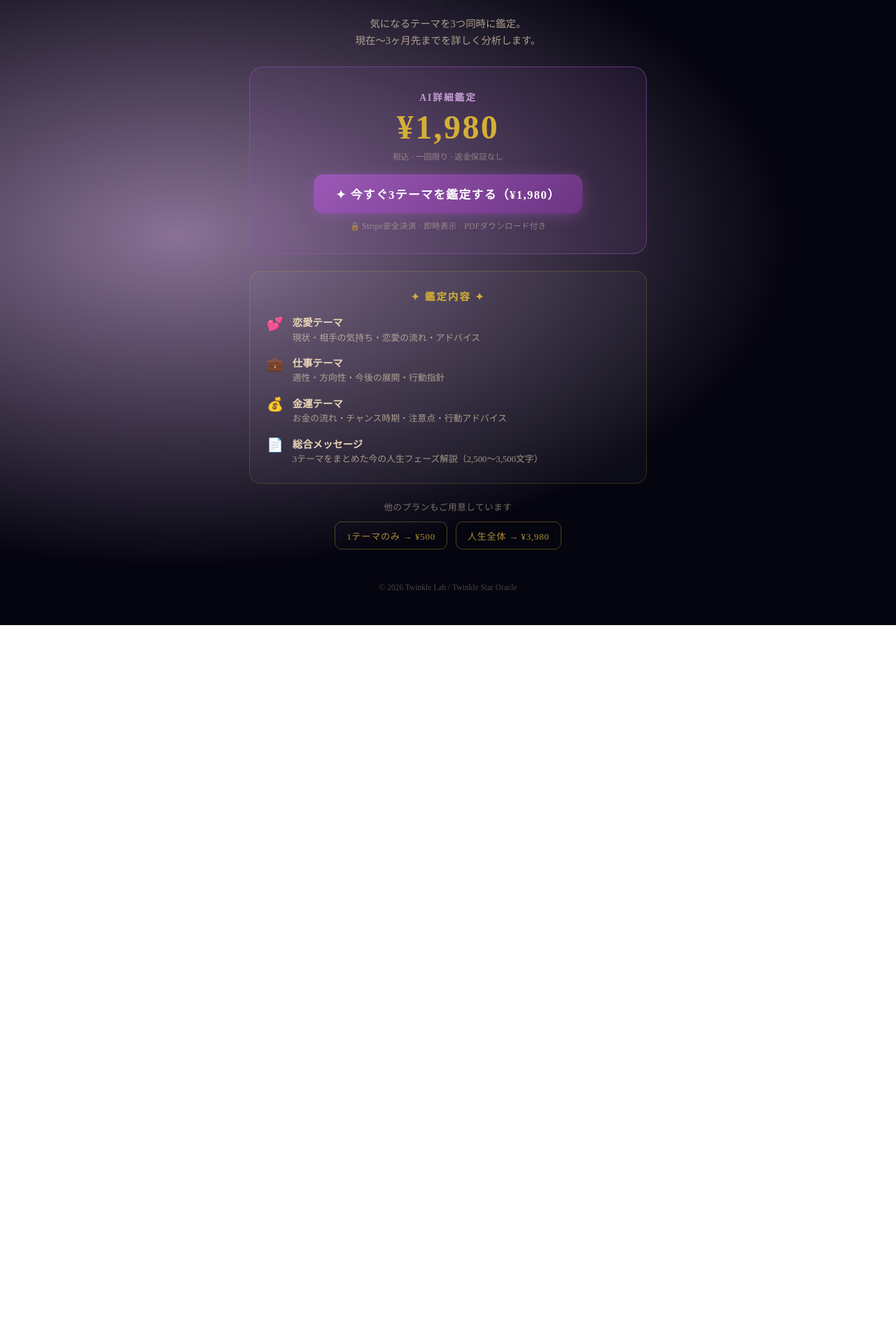
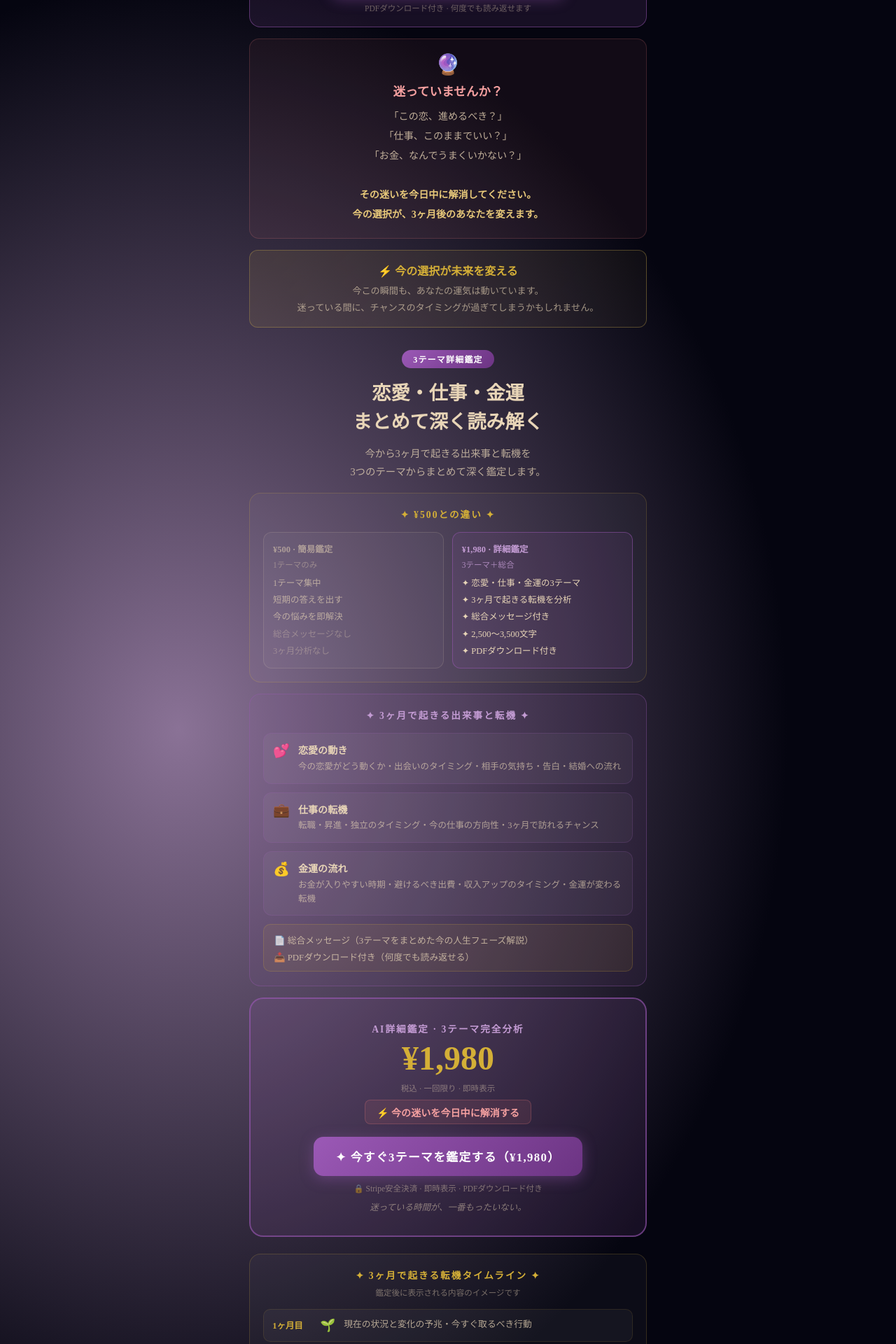
Before and after one commit to sincere1229/sincere1229-twinklelab-next, a Next.js app: page /star/chukan in a window 1280 px wide. Shown: the part 220-2140 px from the top of the page at 70% size. Before the commit the page ends 1113 px from the top, so only its background shows below. Built offline with nearby package versions, Linux system fonts and the light colour scheme.

Commit message:
Update page.tsx

```diff
--- a/app/star/chukan/page.tsx
+++ b/app/star/chukan/page.tsx
@@ -1,312 +1,266 @@
 'use client'
-
-// ============================================================
-//  app/star/chukan/page.tsx
-//  ¥1,980 中間鑑定ページ（直課金・LINEなし）
-//
-//  導線: 無料占い結果 → ¥500 → ★この画面★ → ¥3,980
-//
-//  Stripe Payment Link を差し込む:
-//    STRIPE_URL_1980 を本番のURLに変更してください
-// ============================================================
 
 import Link from 'next/link'
 
-// ★ここを本番 Stripe Payment Link に変更★
 const STRIPE_URL_1980 = 'https://buy.stripe.com/14A8wIbTEf8C9ANfRx33W03'
 
 export default function ChukanPage() {
   return (
-    <main style={styles.bg}>
-      <div style={styles.container}>
+    <main style={s.bg}>
+      <div style={s.container}>
 
         {/* ヘッダー */}
-        <div style={styles.header}>
-          <Link href="/star" style={styles.backLink}>← 占いトップへ</Link>
-          <div style={styles.logo}>✦ Twinkle Star Oracle ✦</div>
+        <div style={s.header}>
+          <Link href="/star" style={s.backLink}>← 占いトップへ</Link>
+          <div style={s.logo}>✦ Twinkle Star Oracle ✦</div>
+        </div>
+
+        {/* ① 上部CTA（新規追加） */}
+        <div style={s.topCta}>
+          <div style={s.topCtaNote}>🔮 即時表示 · 🔒 Stripe安全決済</div>
+          <div style={s.topCtaTitle}>恋愛・仕事・金運を今すぐ3テーマまとめて鑑定</div>
+          <a href={STRIPE_URL_1980} target="_blank" rel="noopener noreferrer" style={s.topCtaBtn}>
+            ✦ 今すぐ3テーマを鑑定する（¥1,980）
+          </a>
+          <div style={s.topCtaSub}>PDFダウンロード付き · 何度でも読み返せます</div>
+        </div>
+
+        {/* ④ 感情トリガー */}
+        <div style={s.emotionBox}>
+          <div style={s.emotionIcon}>🔮</div>
+          <div style={s.emotionTitle}>迷っていませんか？</div>
+          <div style={s.emotionText}>
+            「この恋、進めるべき？」<br />
+            「仕事、このままでいい？」<br />
+            「お金、なんでうまくいかない？」<br />
+            <br />
+            <span style={{color:'#e8c97a', fontWeight:600}}>
+              その迷いを今日中に解消してください。<br />
+              今の選択が、3ヶ月後のあなたを変えます。
+            </span>
+          </div>
+        </div>
+
+        {/* ② 緊急性 */}
+        <div style={s.urgencyBox}>
+          <div style={s.urgencyText}>⚡ 今の選択が未来を変える</div>
+          <div style={s.urgencyDesc}>
+            今この瞬間も、あなたの運気は動いています。<br />
+            迷っている間に、チャンスのタイミングが過ぎてしまうかもしれません。
+          </div>
         </div>
 
         {/* タイトルエリア */}
-        <div style={styles.titleArea}>
-          <div style={styles.badge}>3テーマ詳細鑑定</div>
-          <h1 style={styles.h1}>
+        <div style={s.titleArea}>
+          <div style={s.badge}>3テーマ詳細鑑定</div>
+          <h1 style={s.h1}>
             恋愛・仕事・金運<br />
             まとめて深く読み解く
           </h1>
-          <p style={styles.sub}>
-            気になるテーマを3つ同時に鑑定。<br />
-            現在〜3ヶ月先までを詳しく分析します。
+          {/* ③ 未来訴求強化 */}
+          <p style={s.sub}>
+            今から3ヶ月で起きる出来事と転機を<br />
+            3つのテーマからまとめて深く鑑定します。
           </p>
         </div>
 
-        {/* 価格・CTA */}
-        <div style={styles.priceCard}>
-          <div style={styles.priceLabel}>AI詳細鑑定</div>
-          <div style={styles.price}>¥1,980</div>
-          <div style={styles.priceNote}>税込 · 一回限り · 返金保証なし</div>
-          <a
-            href={STRIPE_URL_1980}
-            target="_blank"
-            rel="noopener noreferrer"
-            style={styles.btnMain}
-          >
-            ✦ 今すぐ3テーマを鑑定する（¥1,980）
-          </a>
-          <div style={styles.security}>🔒 Stripe安全決済 · 即時表示 · PDFダウンロード付き</div>
-        </div>
-
-        {/* 内容説明 */}
-        <div style={styles.contentBox}>
-          <div style={styles.contentTitle}>✦ 鑑定内容 ✦</div>
-          <ul style={styles.list}>
-            <li style={styles.listItem}>
-              <span style={styles.listIcon}>💕</span>
-              <div>
-                <strong style={styles.listHead}>恋愛テーマ</strong>
-                <div style={styles.listDesc}>現状・相手の気持ち・恋愛の流れ・アドバイス</div>
-              </div>
-            </li>
-            <li style={styles.listItem}>
-              <span style={styles.listIcon}>💼</span>
-              <div>
-                <strong style={styles.listHead}>仕事テーマ</strong>
-                <div style={styles.listDesc}>適性・方向性・今後の展開・行動指針</div>
-              </div>
-            </li>
-            <li style={styles.listItem}>
-              <span style={styles.listIcon}>💰</span>
-              <div>
-                <strong style={styles.listHead}>金運テーマ</strong>
-                <div style={styles.listDesc}>お金の流れ・チャンス時期・注意点・行動アドバイス</div>
-              </div>
-            </li>
-            <li style={styles.listItem}>
-              <span style={styles.listIcon}>📄</span>
-              <div>
-                <strong style={styles.listHead}>総合メッセージ</strong>
-                <div style={styles.listDesc}>3テーマをまとめた今の人生フェーズ解説（2,500〜3,500文字）</div>
-              </div>
-            </li>
-          </ul>
-        </div>
-
-        {/* サブCTA（¥500 / ¥3,980） */}
-        <div style={styles.altArea}>
-          <div style={styles.altTitle}>他のプランもご用意しています</div>
-          <div style={styles.altRow}>
-            <a href="/star/mini" style={styles.altBtn}>
-              1テーマのみ → ¥500
-            </a>
-            <a href="/star/sogo" style={styles.altBtn}>
-              人生全体 → ¥3,980
-            </a>
+        {/* ⑥ ¥500との違い明記 */}
+        <div style={s.compareBox}>
+          <div style={s.compareTitle}>✦ ¥500との違い ✦</div>
+          <div style={s.compareGrid}>
+            <div style={s.compareCol500}>
+              <div style={s.compareColLabel}>¥500 · 簡易鑑定</div>
+              <div style={s.compareColSub}>1テーマのみ</div>
+              <ul style={s.compareList}>
+                <li style={s.compareItem}>1テーマ集中</li>
+                <li style={s.compareItem}>短期の答えを出す</li>
+                <li style={s.compareItem}>今の悩みを即解決</li>
+                <li style={{...s.compareItem, color:'rgba(232,213,183,0.35)'}}>総合メッセージなし</li>
+                <li style={{...s.compareItem, color:'rgba(232,213,183,0.35)'}}>3ヶ月分析なし</li>
+              </ul>
+            </div>
+            <div style={s.compareCol1980}>
+              <div style={s.compareColLabel1980}>¥1,980 · 詳細鑑定</div>
+              <div style={s.compareColSub1980}>3テーマ＋総合</div>
+              <ul style={s.compareList}>
+                <li style={s.compareItem1980}>✦ 恋愛・仕事・金運の3テーマ</li>
+                <li style={s.compareItem1980}>✦ 3ヶ月で起きる転機を分析</li>
+                <li style={s.compareItem1980}>✦ 総合メッセージ付き</li>
+                <li style={s.compareItem1980}>✦ 2,500〜3,500文字</li>
+                <li style={s.compareItem1980}>✦ PDFダウンロード付き</li>
+              </ul>
+            </div>
           </div>
         </div>
 
-        <footer style={styles.footer}>
-          © 2026 Twinkle Lab / Twinkle Star Oracle
-        </footer>
+        {/* ⑤ PREMIUM内容明示 */}
+        <div style={s.premiumBox}>
+          <div style={s.premiumTitle}>✦ 3ヶ月で起きる出来事と転機 ✦</div>
+          <div style={s.premiumGrid}>
+            <div style={s.premiumItem}>
+              <div style={s.premiumIcon}>💕</div>
+              <div>
+                <div style={s.premiumHead}>恋愛の動き</div>
+                <div style={s.premiumDesc}>今の恋愛がどう動くか・出会いのタイミング・相手の気持ち・告白・結婚への流れ</div>
+              </div>
+            </div>
+            <div style={s.premiumItem}>
+              <div style={s.premiumIcon}>💼</div>
+              <div>
+                <div style={s.premiumHead}>仕事の転機</div>
+                <div style={s.premiumDesc}>転職・昇進・独立のタイミング・今の仕事の方向性・3ヶ月で訪れるチャンス</div>
+              </div>
+            </div>
+            <div style={s.premiumItem}>
+              <div style={s.premiumIcon}>💰</div>
+              <div>
+                <div style={s.premiumHead}>金運の流れ</div>
+                <div style={s.premiumDesc}>お金が入りやすい時期・避けるべき出費・収入アップのタイミング・金運が変わる転機</div>
+              </div>
+            </div>
+          </div>
+          <div style={s.premiumPlus}>
+            <div style={s.premiumPlusItem}>📄 総合メッセージ（3テーマをまとめた今の人生フェーズ解説）</div>
+            <div style={s.premiumPlusItem}>📥 PDFダウンロード付き（何度でも読み返せる）</div>
+          </div>
+        </div>
+
+        {/* メイン価格・CTA */}
+        <div style={s.priceCard}>
+          <div style={s.priceLabel}>AI詳細鑑定 · 3テーマ完全分析</div>
+          <div style={s.price}>¥1,980</div>
+          <div style={s.priceNote}>税込 · 一回限り · 即時表示</div>
+          <div style={s.priceUrgency}>⚡ 今の迷いを今日中に解消する</div>
+          <a href={STRIPE_URL_1980} target="_blank" rel="noopener noreferrer" style={s.btnMain}>
+            ✦ 今すぐ3テーマを鑑定する（¥1,980）
+          </a>
+          <div style={s.security}>🔒 Stripe安全決済 · 即時表示 · PDFダウンロード付き</div>
+          <div style={s.priceEmotion}>迷っている時間が、一番もったいない。</div>
+        </div>
+
+        {/* ③ タイムライン */}
+        <div style={s.timelineBox}>
+          <div style={s.timelineTitle}>✦ 3ヶ月で起きる転機タイムライン ✦</div>
+          <div style={s.timelineDesc}>鑑定後に表示される内容のイメージです</div>
+          <div style={s.timelineList}>
+            {[
+              { month:'1ヶ月目', icon:'🌱', text:'現在の状況と変化の予兆・今すぐ取るべき行動' },
+              { month:'2ヶ月目', icon:'🌊', text:'転機が訪れるタイミング・チャンスと注意点' },
+              { month:'3ヶ月目', icon:'✨', text:'大きな変化・結果が出る時期・未来へのメッセージ' },
+            ].map(t => (
+              <div key={t.month} style={s.timelineItem}>
+                <div style={s.timelineMonth}>{t.month}</div>
+                <div style={s.timelineIcon}>{t.icon}</div>
+                <div style={s.timelineText}>{t.text}</div>
+              </div>
+            ))}
+          </div>
+        </div>
+
+        {/* サブCTA */}
+        <div style={s.altArea}>
+          <div style={s.altTitle}>他のプランもご用意しています</div>
+          <div style={s.altRow}>
+            <a href="/star/mini" style={s.altBtn}>1テーマのみ → ¥500</a>
+            <a href="/star/sogo" style={s.altBtn}>人生全体 → ¥3,980</a>
+          </div>
+          <div style={s.altNote}>
+            ¥1,980は¥500の3テーマ版＋総合メッセージ付き。<br />
+            より深く・広く知りたい方に最適なプランです。
+          </div>
+        </div>
+
+        <footer style={s.footer}>© 2026 Twinkle Lab / Twinkle Star Oracle</footer>
       </div>
     </main>
   )
 }
 
-// ============================================================
-//  スタイル
-// ============================================================
-const styles: Record<string, React.CSSProperties> = {
-  bg: {
-    minHeight: '100vh',
-    background: 'radial-gradient(ellipse at 20% 50%, rgba(60,20,80,0.6) 0%, #050510 60%)',
-    color: '#e8d5b7',
-    fontFamily: "'Noto Serif JP', serif",
-  },
-  container: {
-    maxWidth: 600,
-    margin: '0 auto',
-    padding: '0 1rem 3rem',
-  },
+const G = '#d4af37'
+const W = '#e8d5b7'
+const P = (o: string) => `rgba(155,89,182,${o})`
 
-  // ヘッダー
-  header: {
-    padding: '1.2rem 0',
-    display: 'flex',
-    flexDirection: 'column',
-    alignItems: 'center',
-    gap: '0.5rem',
-  },
-  backLink: {
-    color: 'rgba(212,175,55,0.6)',
-    textDecoration: 'none',
-    fontSize: '0.8rem',
-    alignSelf: 'flex-start',
-  },
-  logo: {
-    color: '#d4af37',
-    fontSize: '0.85rem',
-    letterSpacing: '0.2em',
-    opacity: 0.8,
-  },
+const s: Record<string, React.CSSProperties> = {
+  bg: { minHeight:'100vh', background:'radial-gradient(ellipse at 20% 50%, rgba(60,20,80,0.6) 0%, #050510 60%)', color:W, fontFamily:"'Noto Serif JP', serif" },
+  container: { maxWidth:600, margin:'0 auto', padding:'0 1rem 3rem' },
 
-  // タイトル
-  titleArea: {
-    textAlign: 'center',
-    padding: '1.5rem 0',
-  },
-  badge: {
-    display: 'inline-block',
-    background: 'linear-gradient(135deg,#9b59b6,#6c3483)',
-    color: '#fff',
-    fontSize: '0.75rem',
-    fontWeight: 700,
-    borderRadius: 20,
-    padding: '4px 16px',
-    letterSpacing: '0.1em',
-    marginBottom: '1rem',
-  },
-  h1: {
-    color: '#e8d5b7',
-    fontSize: '1.7rem',
-    fontWeight: 700,
-    lineHeight: 1.5,
-    margin: '0 0 0.75rem',
-    letterSpacing: '0.05em',
-  },
-  sub: {
-    color: 'rgba(232,213,183,0.7)',
-    fontSize: '0.9rem',
-    lineHeight: 1.7,
-    margin: 0,
-  },
+  header: { padding:'1.2rem 0', display:'flex', flexDirection:'column', alignItems:'center', gap:'0.5rem' },
+  backLink: { color:'rgba(212,175,55,0.6)', textDecoration:'none', fontSize:'0.8rem', alignSelf:'flex-start' },
+  logo: { color:G, fontSize:'0.85rem', letterSpacing:'0.2em', opacity:0.8 },
+
+  // ① 上部CTA
+  topCta: { background:P('0.12'), border:`1px solid ${P('0.5')}`, borderRadius:16, padding:'1.2rem 1rem', textAlign:'center', marginBottom:'1rem' },
+  topCtaNote: { color:'rgba(232,213,183,0.55)', fontSize:'0.78rem', marginBottom:'0.4rem' },
+  topCtaTitle: { color:W, fontSize:'1rem', fontWeight:600, marginBottom:'0.8rem', lineHeight:1.6 },
+  topCtaBtn: { display:'inline-block', background:'linear-gradient(135deg,#9b59b6,#6c3483)', color:'#fff', fontWeight:700, fontSize:'0.95rem', borderRadius:12, padding:'0.85rem 1.5rem', textDecoration:'none', letterSpacing:'0.06em', boxShadow:'0 4px 20px rgba(155,89,182,0.4)' },
+  topCtaSub: { color:'rgba(232,213,183,0.4)', fontSize:'0.72rem', marginTop:'0.5rem' },
+
+  // ④ 感情
+  emotionBox: { background:'rgba(232,122,122,0.06)', border:'1px solid rgba(232,122,122,0.2)', borderRadius:14, padding:'1.2rem 1rem', textAlign:'center', marginBottom:'1rem' },
+  emotionIcon: { fontSize:'1.8rem', marginBottom:'0.5rem' },
+  emotionTitle: { color:'#f5a0a0', fontSize:'1.1rem', fontWeight:700, marginBottom:'0.6rem' },
+  emotionText: { color:'rgba(232,213,183,0.8)', fontSize:'0.88rem', lineHeight:2 },
+
+  // ② 緊急性
+  urgencyBox: { background:'linear-gradient(135deg,rgba(201,168,76,0.12),rgba(201,168,76,0.04))', border:'1px solid rgba(201,168,76,0.35)', borderRadius:12, padding:'1rem', textAlign:'center', marginBottom:'1rem' },
+  urgencyText: { color:G, fontSize:'1rem', fontWeight:700, marginBottom:'0.4rem' },
+  urgencyDesc: { color:'rgba(232,213,183,0.65)', fontSize:'0.82rem', lineHeight:1.8 },
+
+  titleArea: { textAlign:'center', padding:'1rem 0' },
+  badge: { display:'inline-block', background:'linear-gradient(135deg,#9b59b6,#6c3483)', color:'#fff', fontSize:'0.75rem', fontWeight:700, borderRadius:20, padding:'4px 16px', letterSpacing:'0.1em', marginBottom:'1rem' },
+  h1: { color:W, fontSize:'1.7rem', fontWeight:700, lineHeight:1.5, margin:'0 0 0.75rem' },
+  sub: { color:'rgba(232,213,183,0.75)', fontSize:'0.9rem', lineHeight:1.8 },
+
+  // ⑥ 比較
+  compareBox: { background:'rgba(255,255,255,0.03)', border:'1px solid rgba(212,175,55,0.2)', borderRadius:16, padding:'1.2rem', marginBottom:'1rem' },
+  compareTitle: { color:G, fontSize:'0.85rem', fontWeight:700, letterSpacing:'0.15em', textAlign:'center', marginBottom:'1rem' },
+  compareGrid: { display:'grid', gridTemplateColumns:'1fr 1fr', gap:'0.75rem' },
+  compareCol500: { background:'rgba(255,255,255,0.03)', border:'1px solid rgba(232,213,183,0.15)', borderRadius:12, padding:'0.9rem 0.8rem' },
+  compareCol1980: { background:P('0.1'), border:`1px solid ${P('0.5')}`, borderRadius:12, padding:'0.9rem 0.8rem' },
+  compareColLabel: { color:'rgba(232,213,183,0.55)', fontSize:'0.78rem', fontWeight:700, marginBottom:'0.3rem' },
+  compareColSub: { color:'rgba(232,213,183,0.4)', fontSize:'0.72rem', marginBottom:'0.6rem' },
+  compareColLabel1980: { color:'#c39bd3', fontSize:'0.78rem', fontWeight:700, marginBottom:'0.3rem' },
+  compareColSub1980: { color:'#c39bd3', fontSize:'0.72rem', marginBottom:'0.6rem', opacity:0.8 },
+  compareList: { listStyle:'none', padding:0, margin:0, display:'flex', flexDirection:'column', gap:'0.35rem' },
+  compareItem: { color:'rgba(232,213,183,0.65)', fontSize:'0.78rem', lineHeight:1.5 },
+  compareItem1980: { color:W, fontSize:'0.78rem', lineHeight:1.5, fontWeight:500 },
+
+  // ⑤ PREMIUM
+  premiumBox: { background:P('0.08'), border:`1px solid ${P('0.35')}`, borderRadius:16, padding:'1.2rem', marginBottom:'1rem' },
+  premiumTitle: { color:'#c39bd3', fontSize:'0.85rem', fontWeight:700, letterSpacing:'0.15em', textAlign:'center', marginBottom:'1rem' },
+  premiumGrid: { display:'flex', flexDirection:'column', gap:'0.75rem', marginBottom:'0.75rem' },
+  premiumItem: { background:'rgba(255,255,255,0.04)', border:`1px solid ${P('0.2')}`, borderRadius:12, padding:'0.8rem', display:'flex', alignItems:'flex-start', gap:'0.75rem' },
+  premiumIcon: { fontSize:'1.2rem', flexShrink:0 },
+  premiumHead: { color:W, fontSize:'0.88rem', fontWeight:700, marginBottom:'0.3rem' },
+  premiumDesc: { color:'rgba(232,213,183,0.65)', fontSize:'0.78rem', lineHeight:1.6 },
+  premiumPlus: { background:'rgba(212,175,55,0.08)', border:'1px solid rgba(212,175,55,0.2)', borderRadius:10, padding:'0.7rem 0.9rem', display:'flex', flexDirection:'column', gap:'0.35rem' },
+  premiumPlusItem: { color:'rgba(232,213,183,0.75)', fontSize:'0.8rem' },
 
   // 価格カード
-  priceCard: {
-    background: 'rgba(155,89,182,0.1)',
-    border: '1px solid rgba(155,89,182,0.5)',
-    borderRadius: 20,
-    padding: '2rem 1.5rem',
-    textAlign: 'center',
-    marginBottom: '1.5rem',
-    display: 'flex',
-    flexDirection: 'column',
-    alignItems: 'center',
-    gap: '0.6rem',
-  },
-  priceLabel: {
-    color: '#c39bd3',
-    fontSize: '0.85rem',
-    letterSpacing: '0.15em',
-    fontWeight: 600,
-  },
-  price: {
-    color: '#d4af37',
-    fontSize: '3rem',
-    fontWeight: 700,
-    letterSpacing: '0.05em',
-    lineHeight: 1,
-  },
-  priceNote: {
-    color: 'rgba(232,213,183,0.45)',
-    fontSize: '0.72rem',
-  },
-  btnMain: {
-    display: 'inline-block',
-    marginTop: '0.5rem',
-    background: 'linear-gradient(135deg,#9b59b6,#6c3483)',
-    color: '#fff',
-    fontWeight: 700,
-    fontSize: '1.05rem',
-    borderRadius: 14,
-    padding: '1rem 2rem',
-    textDecoration: 'none',
-    letterSpacing: '0.08em',
-    boxShadow: '0 4px 20px rgba(155,89,182,0.4)',
-    cursor: 'pointer',
-  },
-  security: {
-    color: 'rgba(232,213,183,0.45)',
-    fontSize: '0.72rem',
-    letterSpacing: '0.03em',
-  },
+  priceCard: { background:P('0.12'), border:`2px solid ${P('0.6')}`, borderRadius:20, padding:'2rem 1.5rem', textAlign:'center', marginBottom:'1.5rem', display:'flex', flexDirection:'column', alignItems:'center', gap:'0.6rem' },
+  priceLabel: { color:'#c39bd3', fontSize:'0.85rem', letterSpacing:'0.15em', fontWeight:600 },
+  price: { color:G, fontSize:'3rem', fontWeight:700, lineHeight:1 },
+  priceNote: { color:'rgba(232,213,183,0.45)', fontSize:'0.72rem' },
+  priceUrgency: { color:'#f5a0a0', fontSize:'0.88rem', fontWeight:600, background:'rgba(232,122,122,0.1)', border:'1px solid rgba(232,122,122,0.25)', borderRadius:8, padding:'0.4rem 1rem' },
+  btnMain: { display:'inline-block', marginTop:'0.5rem', background:'linear-gradient(135deg,#9b59b6,#6c3483)', color:'#fff', fontWeight:700, fontSize:'1.05rem', borderRadius:14, padding:'1rem 2rem', textDecoration:'none', letterSpacing:'0.08em', boxShadow:'0 4px 20px rgba(155,89,182,0.4)' },
+  security: { color:'rgba(232,213,183,0.45)', fontSize:'0.72rem' },
+  priceEmotion: { color:'rgba(232,213,183,0.5)', fontSize:'0.78rem', fontStyle:'italic' },
 
-  // 内容リスト
-  contentBox: {
-    background: 'rgba(255,255,255,0.03)',
-    border: '1px solid rgba(212,175,55,0.2)',
-    borderRadius: 16,
-    padding: '1.5rem',
-    marginBottom: '1.5rem',
-  },
-  contentTitle: {
-    color: '#d4af37',
-    fontSize: '0.9rem',
-    fontWeight: 700,
-    letterSpacing: '0.15em',
-    textAlign: 'center',
-    marginBottom: '1rem',
-  },
-  list: {
-    listStyle: 'none',
-    padding: 0,
-    margin: 0,
-    display: 'flex',
-    flexDirection: 'column',
-    gap: '0.9rem',
-  },
-  listItem: {
-    display: 'flex',
-    alignItems: 'flex-start',
-    gap: '0.8rem',
-  },
-  listIcon: {
-    fontSize: '1.2rem',
-    flexShrink: 0,
-    paddingTop: '0.1rem',
-  },
-  listHead: {
-    color: '#e8d5b7',
-    fontSize: '0.9rem',
-    display: 'block',
-    marginBottom: '0.2rem',
-  },
-  listDesc: {
-    color: 'rgba(232,213,183,0.65)',
-    fontSize: '0.8rem',
-    lineHeight: 1.5,
-  },
+  // ③ タイムライン
+  timelineBox: { background:'rgba(255,255,255,0.03)', border:'1px solid rgba(212,175,55,0.2)', borderRadius:16, padding:'1.2rem', marginBottom:'1.5rem' },
+  timelineTitle: { color:G, fontSize:'0.85rem', fontWeight:700, letterSpacing:'0.15em', textAlign:'center', marginBottom:'0.4rem' },
+  timelineDesc: { color:'rgba(232,213,183,0.45)', fontSize:'0.72rem', textAlign:'center', marginBottom:'1rem' },
+  timelineList: { display:'flex', flexDirection:'column', gap:'0.6rem' },
+  timelineItem: { display:'flex', alignItems:'center', gap:'0.75rem', background:'rgba(255,255,255,0.04)', border:'1px solid rgba(212,175,55,0.12)', borderRadius:10, padding:'0.75rem' },
+  timelineMonth: { color:G, fontSize:'0.78rem', fontWeight:700, width:56, flexShrink:0 },
+  timelineIcon: { fontSize:'1.1rem', flexShrink:0 },
+  timelineText: { color:'rgba(232,213,183,0.75)', fontSize:'0.8rem', lineHeight:1.5, flex:1 },
 
-  // サブCTA
-  altArea: {
-    textAlign: 'center',
-    padding: '0 0 1rem',
-  },
-  altTitle: {
-    color: 'rgba(232,213,183,0.5)',
-    fontSize: '0.78rem',
-    marginBottom: '0.75rem',
-    letterSpacing: '0.05em',
-  },
-  altRow: {
-    display: 'flex',
-    gap: '0.75rem',
-    justifyContent: 'center',
-  },
-  altBtn: {
-    display: 'inline-block',
-    border: '1px solid rgba(212,175,55,0.35)',
-    color: 'rgba(212,175,55,0.8)',
-    fontSize: '0.82rem',
-    borderRadius: 10,
-    padding: '0.6rem 1rem',
-    textDecoration: 'none',
-    letterSpacing: '0.05em',
-    cursor: 'pointer',
-  },
+  altArea: { textAlign:'center', padding:'0 0 1rem' },
+  altTitle: { color:'rgba(232,213,183,0.5)', fontSize:'0.78rem', marginBottom:'0.75rem' },
+  altRow: { display:'flex', gap:'0.75rem', justifyContent:'center', marginBottom:'0.75rem' },
+  altBtn: { display:'inline-block', border:'1px solid rgba(212,175,55,0.35)', color:'rgba(212,175,55,0.8)', fontSize:'0.82rem', borderRadius:10, padding:'0.6rem 1rem', textDecoration:'none' },
+  altNote: { color:'rgba(232,213,183,0.4)', fontSize:'0.75rem', lineHeight:1.7 },
 
-  footer: {
-    textAlign: 'center',
-    color: 'rgba(232,213,183,0.3)',
-    fontSize: '0.72rem',
-    padding: '2rem 0 0',
-  },
+  footer: { textAlign:'center', color:'rgba(232,213,183,0.3)', fontSize:'0.72rem', padding:'2rem 0 0' },
 }
```
